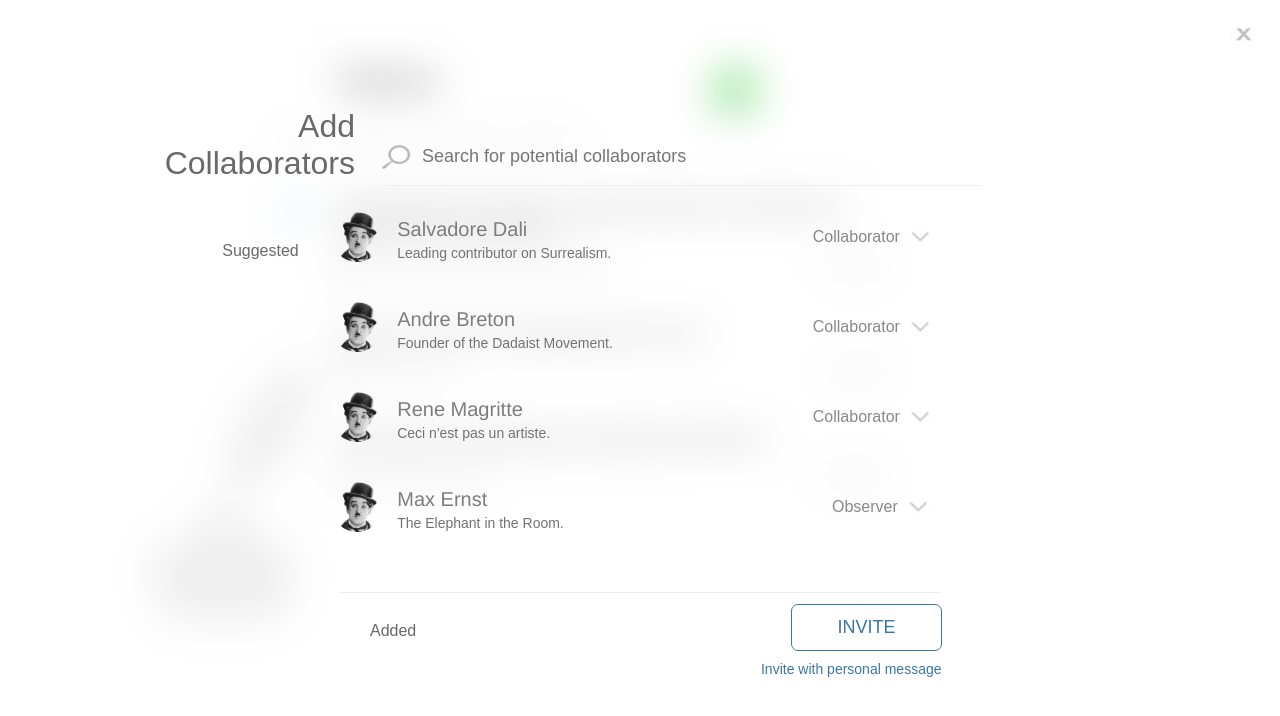
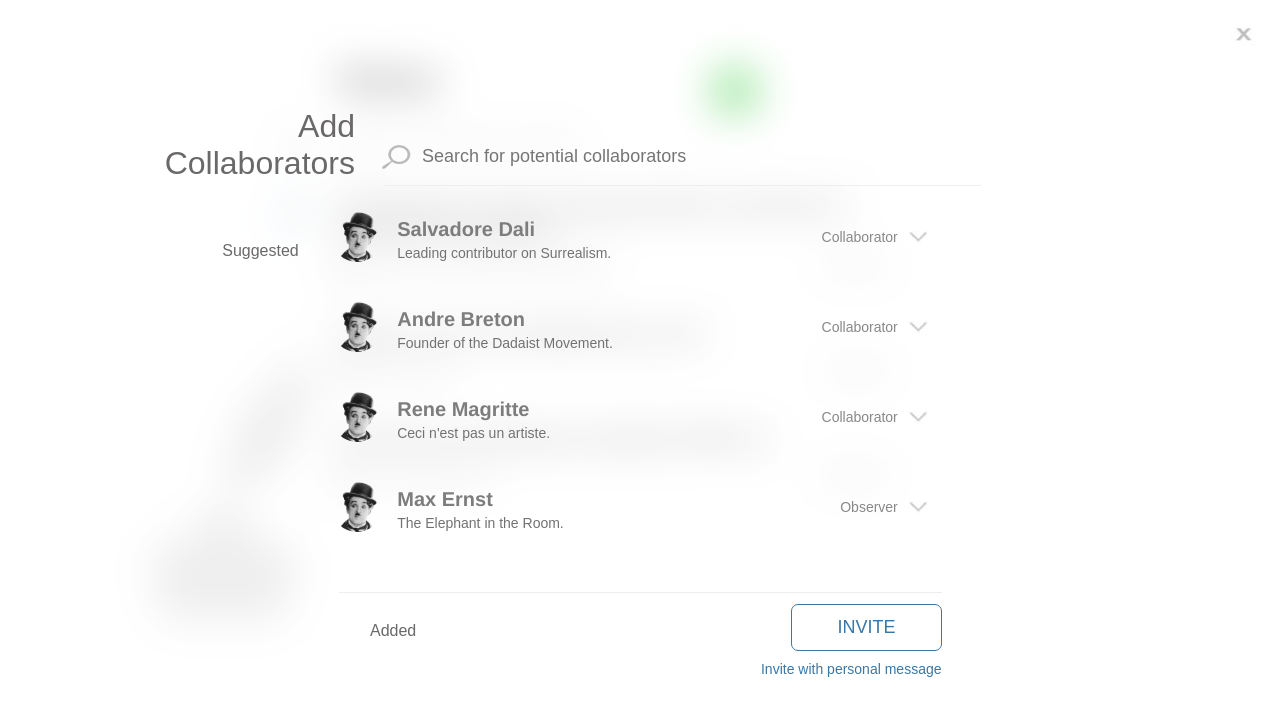
Before and after one commit to huss10/TechnicalAssessment, a React (Create React App) app: page / in a window 1280 px wide. Both pictures are taken after a click on the element 348 px from the left and 264 px from the top of the page. Shown: the top 716 px of the page. Built offline with nearby package versions, Linux system fonts and the light colour scheme.

Commit message:
seventh commit

```diff
--- a/src/AddCollaborators.css
+++ b/src/AddCollaborators.css
@@ -141,7 +141,7 @@
   font-family: "Helvetica Neue" ;
   font-size: 20px;
   color: #7d7d7d;
-  font-weight: 400;
+  font-weight: 600;
   margin: 0;
 }
 
@@ -155,9 +155,10 @@
 .collaborator-status {
   width: 120px;
   font-weight: lighter;
+  font-size: 14px;
   text-align: right;
   margin-left: 200px;
-  color: #888;
+  color: #d3d3d3;
 }
 
 .modal-footer-container {
@@ -278,7 +279,7 @@
 
 .dropdown-arrow {
   margin-left: 10px;
-  transition: all 0.3s ease; /* Smooth transition for arrow color */
+  transition: color 0.3s ease; /* Smooth transition for arrow color */
 }
 
 .dropdown-header.selected {
--- a/src/ComposeMessageModal.css
+++ b/src/ComposeMessageModal.css
@@ -47,7 +47,7 @@
 
 .compose-message-header {
     font-size: 28px;
-    color: #7c7878;
+    color: #abaaaa;
     max-width: 230px; /* Set a max width to ensure wrapping */
     text-align: right;
     font-weight: lighter;
```
